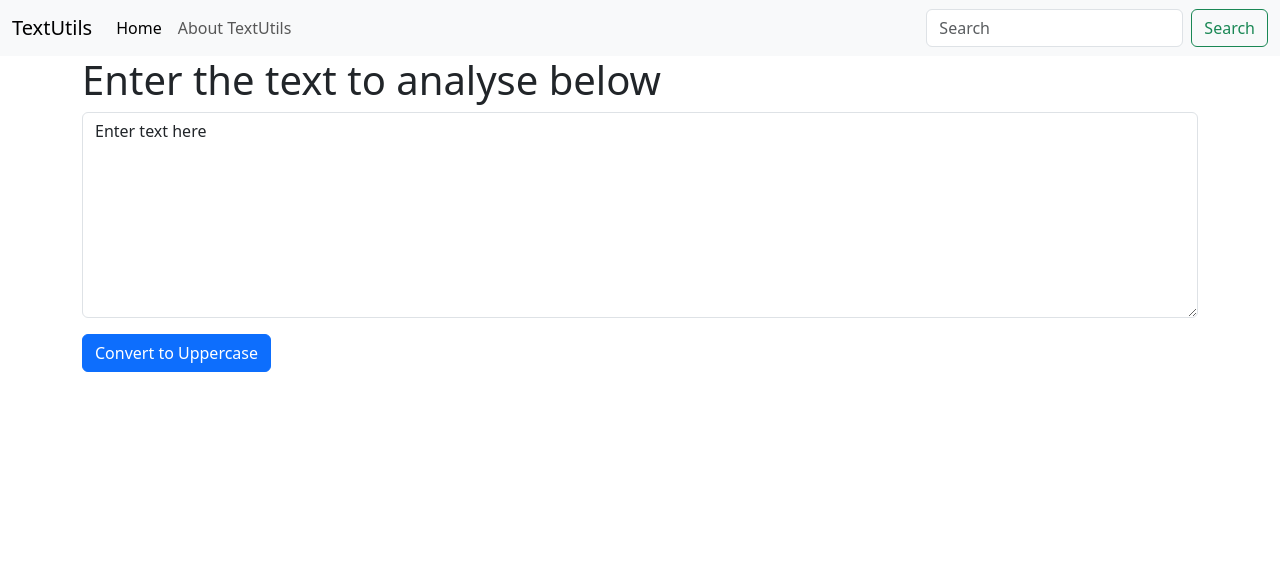
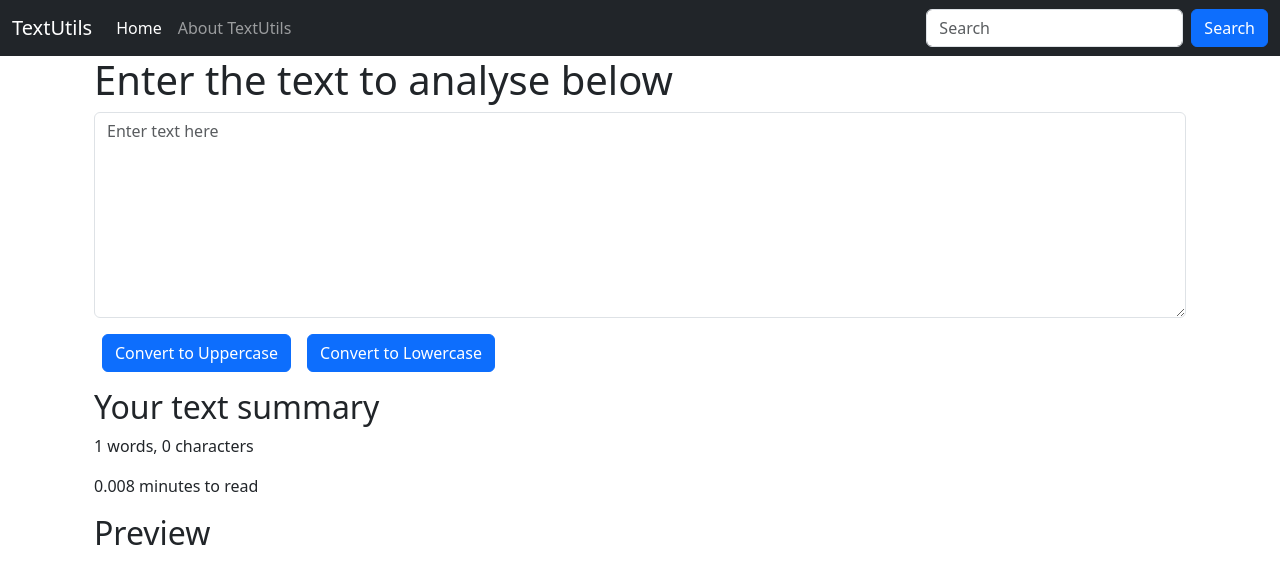
Before and after one commit to PARZIVAL0609/react-Harry, a React (Create React App) app in the folder textutils/: page / in a window 1280 px wide. Shown: the top 584 px of the page. Built offline with nearby package versions, Linux system fonts and the light colour scheme.

Commit message:
text summary and lowercase

```diff
--- a/textutils/src/components/Navbar.js
+++ b/textutils/src/components/Navbar.js
@@ -3,7 +3,7 @@
 
 export default function Navbar(props) {
   return (
-    <nav className="navbar navbar-expand-lg bg-body-tertiary">
+    <nav className="navbar navbar-expand-lg navbar-dark bg-dark">
       <div className="container-fluid">
         <a className="navbar-brand" href="/">
           {props.title}
@@ -39,7 +39,7 @@
               placeholder="Search"
               aria-label="Search"
             />
-            <button className="btn btn-outline-success" type="submit">
+            <button className="btn btn-primary" type="submit">
               Search
             </button>
           </form>
--- a/textutils/src/components/TextForm.js
+++ b/textutils/src/components/TextForm.js
@@ -1,23 +1,52 @@
 import React, { useState } from "react";
 
 export default function TextForm(props) {
-    const handleUpClick = ()=>{
-        let newText = text.toUpperCase();
-        setText(newText);
-    }
-    const handleOnChange = (event)=>{
-        setText(event.target.value);
-    }
+  const handleUpClick = () => {
+    let newText = text.toUpperCase();
+    setText(newText);
+  };
+  const handleLowClick = () => {
+    let newText = text.toLowerCase();
+    setText(newText);
+  };
+  const handleOnChange = (event) => {
+    setText(event.target.value);
+  };
 
-  const [text, setText] = useState("Enter text here");
+  const [text, setText] = useState('');
 
   return (
-    <div>
-      <div className="mb-3">
+    <>
+      <div className="container">
         <h1>{props.heading}</h1>
-        <textarea className="form-control" id="myBox" rows="8" value={text} onChange={handleOnChange}></textarea>
+        <div className="mb-3">
+          <textarea
+            placeholder="Enter text here"
+            className="form-control"
+            id="myBox"
+            rows="8"
+            value={text}
+            onChange={handleOnChange}
+          ></textarea>
+        </div>
+        <button className="btn btn-primary mx-2" onClick={handleUpClick}>
+          Convert to Uppercase
+        </button>
+        <button className="btn btn-primary mx-2" onClick={handleLowClick}>
+          Convert to Lowercase
+        </button>
       </div>
-      <button className="btn btn-primary" onClick={handleUpClick}>Convert to Uppercase</button>
-    </div>
+      <div className="container my-3">
+        <h2>Your text summary</h2>
+        <p>{text.split(' ').length} words, {text.length} characters</p>
+        <p>{0.008 * text.split(' ').length} minutes to read</p>
+        <h2>Preview</h2>
+        <p>{text}</p>
+      </div>
+    </>
   );
 }
+
+TextForm.defaultProps = {
+  heading: "Enter text here",
+};
```
